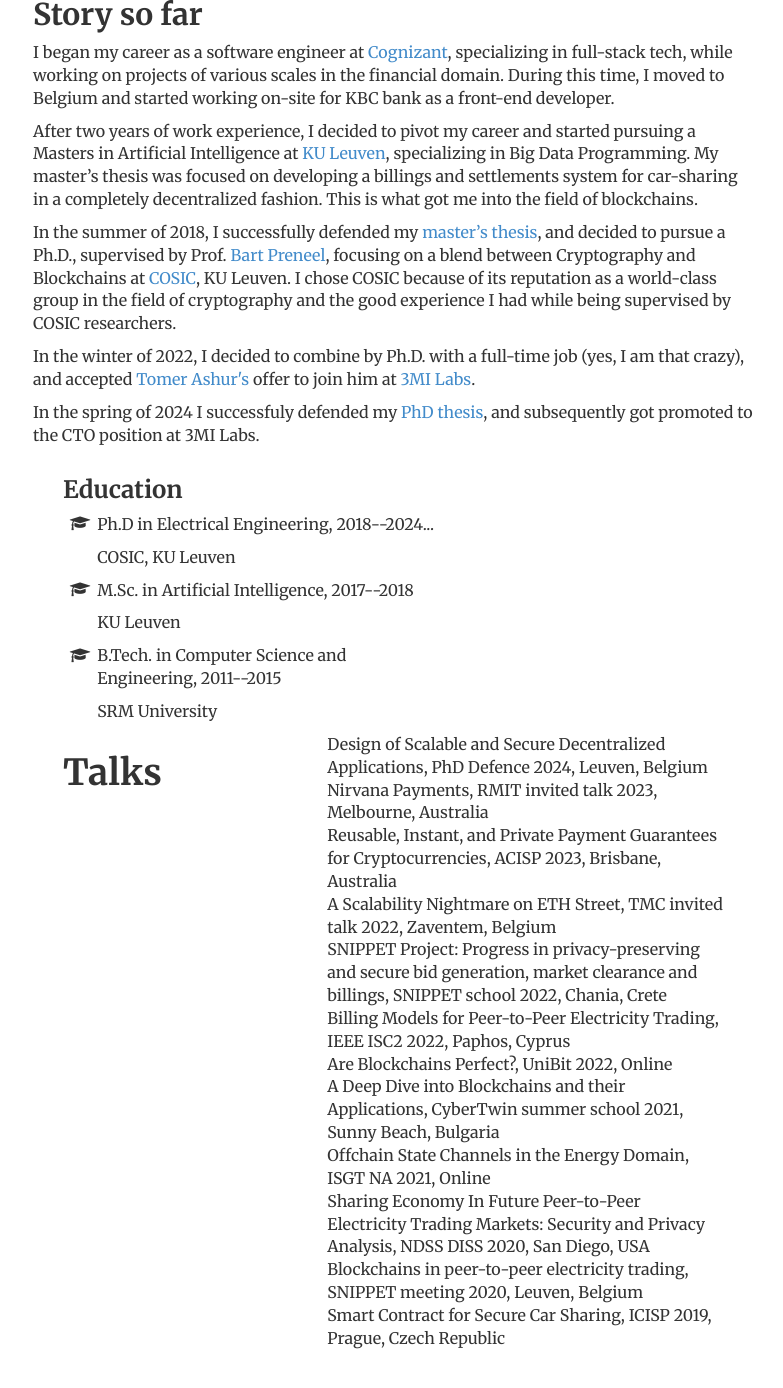
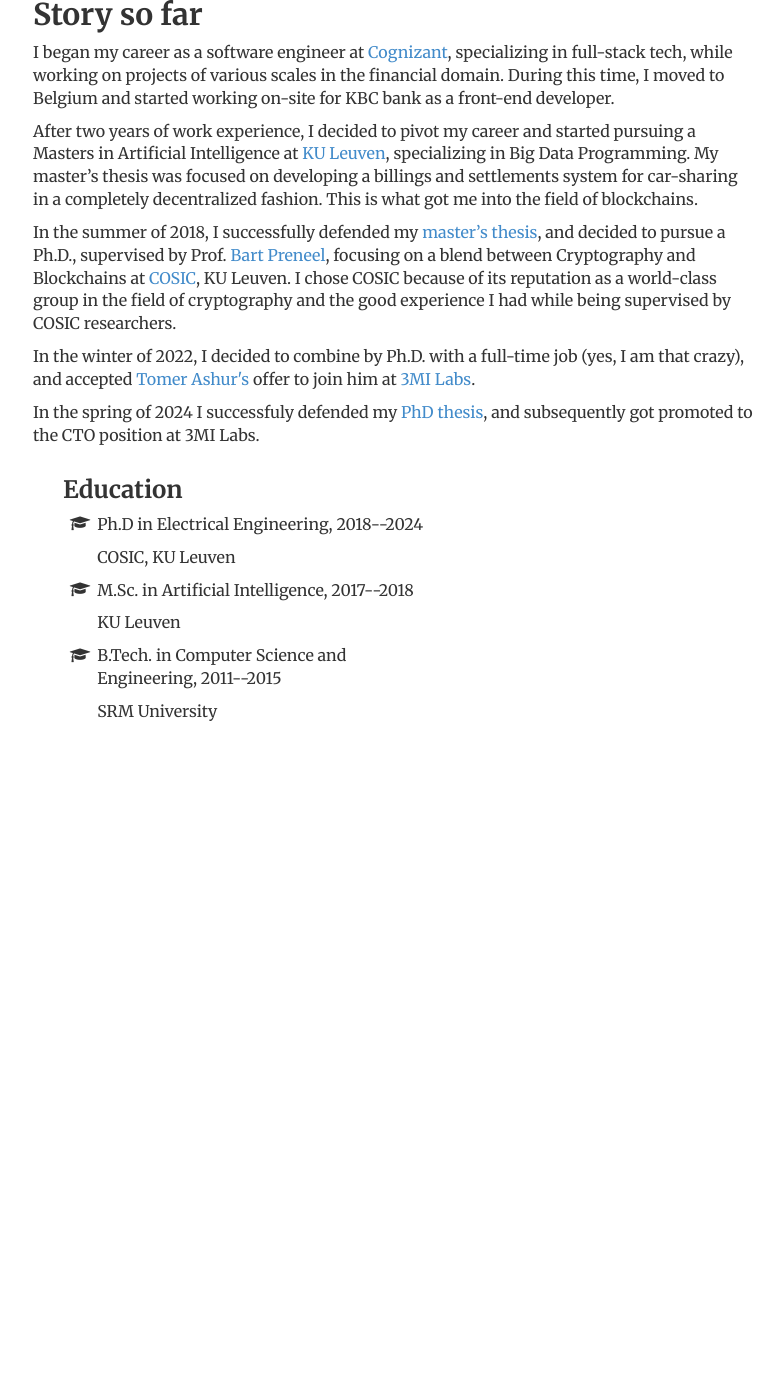
Before and after one commit to AkashMVerma/akashmadhusudan.github.io, a Jekyll site: the page built from about/index.html, in a window 1280 px wide and 1400 px high, scrolled down 186 px. Shown: the top 1388 px of the window, without its empty margins (247-1030 px from the left). Built offline with Jekyll 4.4.1, drawn with Linux system fonts in a browser that asks for light colours; a style sheet for code colours, icons or effects is not loaded; after the commit the page ends 959 px from its top, so only the background shows below that.

Commit message:
Updating my about page

```diff
--- a/about/index.html
+++ b/about/index.html
@@ -28,7 +28,7 @@
         <li>
           <i class="fa-li fa fa-graduation-cap"></i>
           <div class="description">
-            <p class="course">Ph.D in Electrical Engineering, 2018--2024...</p>
+            <p class="course">Ph.D in Electrical Engineering, 2018--2024</p>
             <p class="institution">COSIC, KU Leuven</p>
           </div>
         </li>
@@ -52,7 +52,7 @@
       </ul>
     </div>
   </div>
-
+<!--
   <div class="container">
     <div class="col-xs-12 col-md-4 section-heading">
       <h1>Talks</h1>
@@ -76,6 +76,6 @@
 
     </div>
   </div>
-
+-->
 
 </div><!-- /.blurb -->
```
